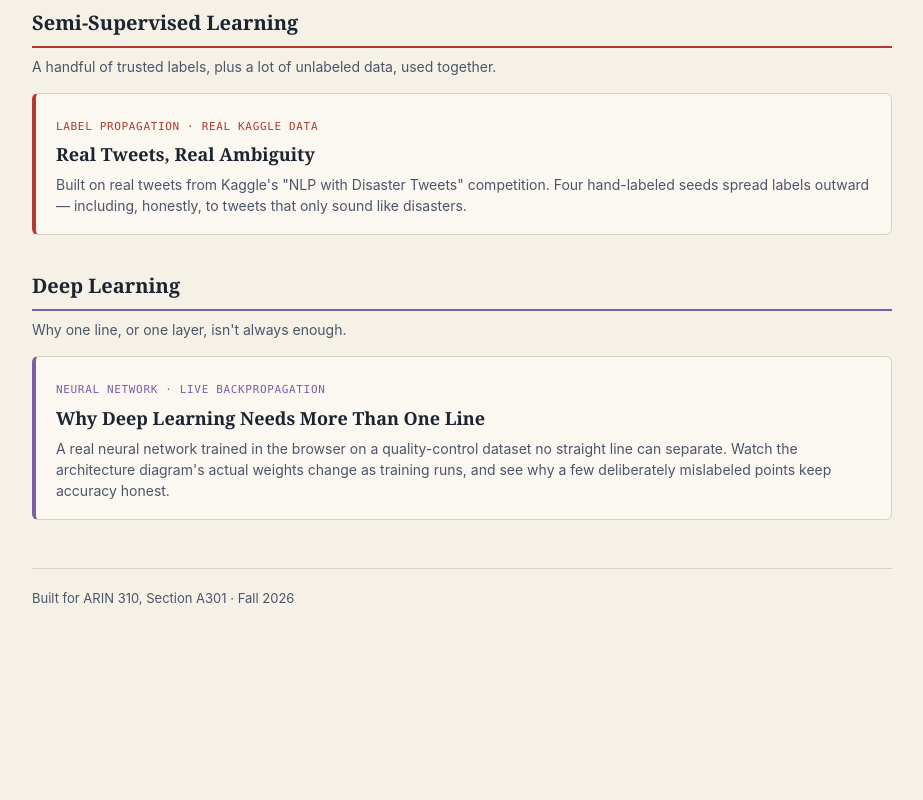
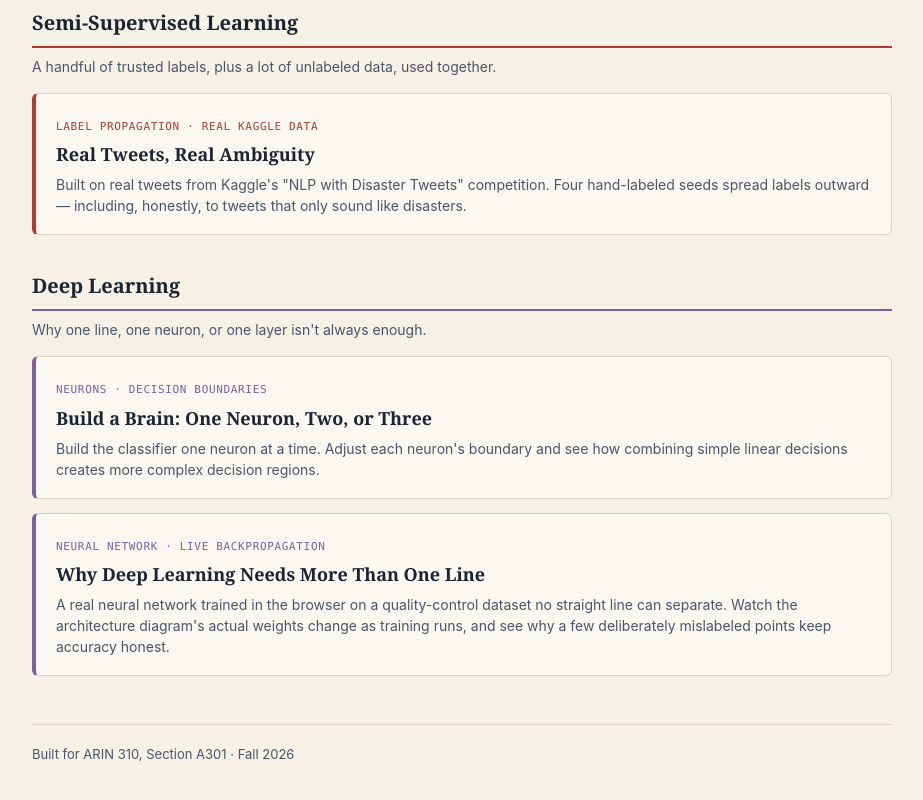
Before and after one commit to cynthialmcginnis/ML_Demo, a plain HTML site: page index.html in a window 1280 px wide. Shown: the part 954-1754 px from the top of the page, without its empty margins (178-1101 px from the left). Before the commit the page ends 1626 px from the top, so only its background shows below. Drawn offline with Linux system fonts and the light colour scheme.

Commit message:
Update index.html

```diff
--- a/index.html
+++ b/index.html
@@ -73,7 +73,7 @@
   <header>
     <p class="eyebrow">ARIN 310 &middot; Introduction to Artificial Intelligence</p>
     <h1>Interactive Machine Learning Demos</h1>
-    <p class="lede">Four hands-on tools for Unit 2. Each one exposes the actual mechanism &mdash; the loss being minimized, the search for a better answer, the moments where the algorithm gets it wrong &mdash; instead of just showing a black-box result.</p>
+    <p class="lede">Five hands-on tools for Unit 2. Each one exposes the actual mechanism &mdash; the loss being minimized, the search for a better answer, the moments where the algorithm gets it wrong &mdash; instead of just showing a black-box result.</p>
   </header>
 
   <section class="group supervised">
@@ -117,7 +117,13 @@
 
   <section class="group deeplearning">
     <h2>Deep Learning</h2>
-    <p class="desc">Why one line, or one layer, isn't always enough.</p>
+    <p class="desc">Why one line, one neuron, or one layer isn't always enough.</p>
+
+    <a class="card" href="build-a-brain.html">
+      <span class="tag">Neurons &middot; Decision Boundaries</span>
+      <h3>Build a Brain: One Neuron, Two, or Three</h3>
+      <p>Build the classifier one neuron at a time. Adjust each neuron's boundary and see how combining simple linear decisions creates more complex decision regions.</p>
+    </a>
 
     <a class="card" href="deep-learning-neural-network-demo.html">
       <span class="tag">Neural Network &middot; Live Backpropagation</span>
```
